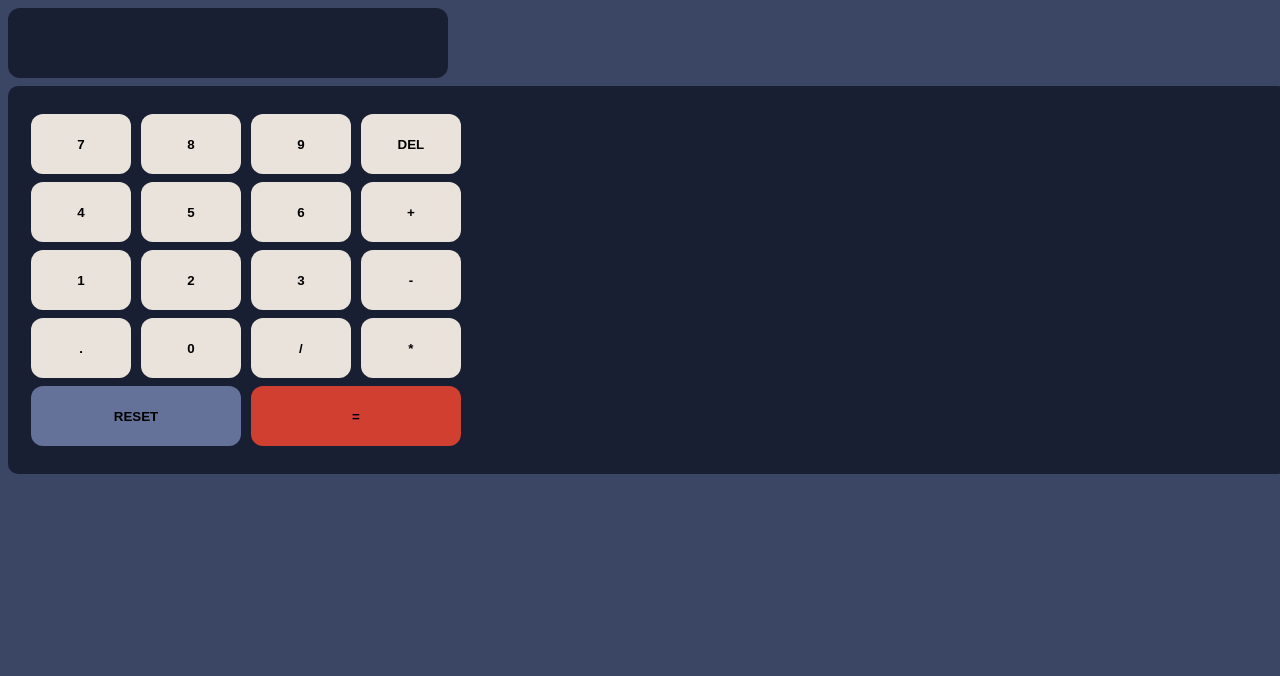
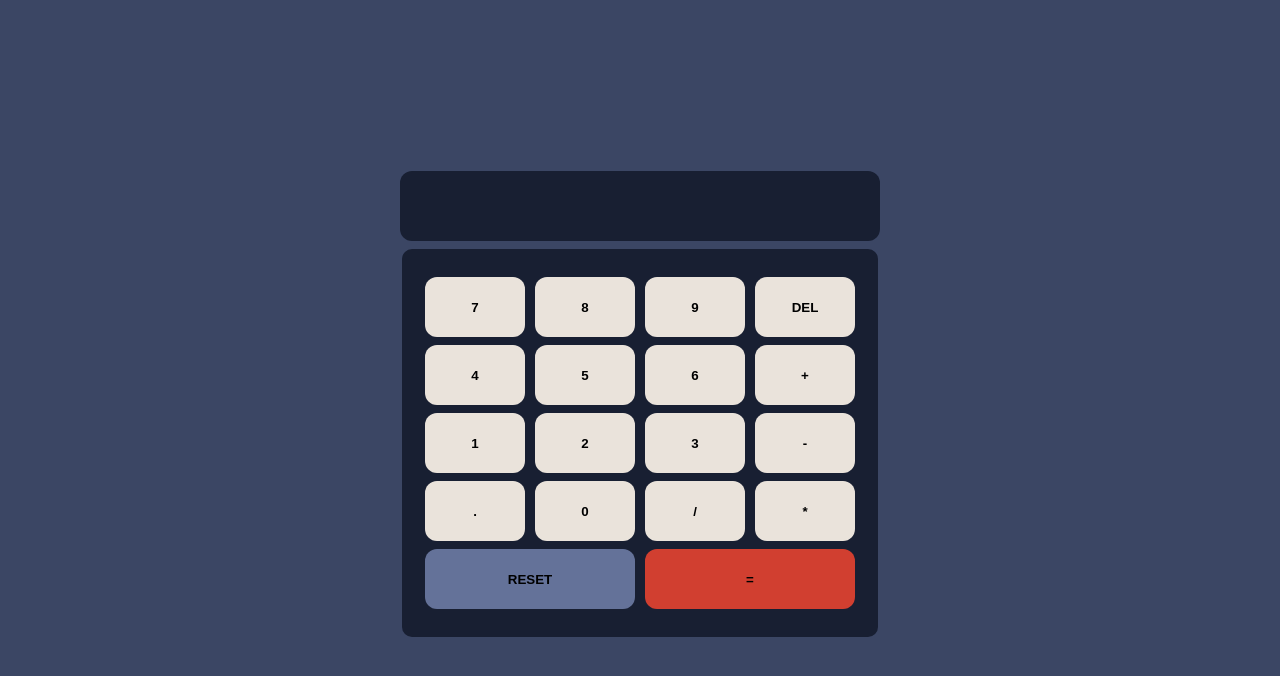
Before and after one commit to Saleem-pheku/Cuvette_PGP_Micro_project_3, a plain HTML site: page index.html in a window 1280 px wide. Drawn offline with Linux system fonts and the light colour scheme.

Commit message:
Updated stylesheet

```diff
--- a/style.css
+++ b/style.css
@@ -1,11 +1,18 @@
 html, body {
   height: 100%;
-  width: 100%;
-  font-family: 'Roboto', sans-serif;
-  font-size: medium;
-  font-weight: 500;
+  margin: 0;
+  display: flex;
+  justify-content: center;
+  align-items: center;
   background-color: #3B4664;
 }
+
+.calculator-container {
+  display: flex;
+  flex-direction: column;
+  align-items: center;
+}
+
 
 .button{
   width: 100px;
@@ -55,7 +62,7 @@ html, body {
   }
 
 .input, select, textarea{
-  width: 440px;
+  width: 480px;
   height: 50px;
   font-size: 24px;
   font-weight: 700;
```
